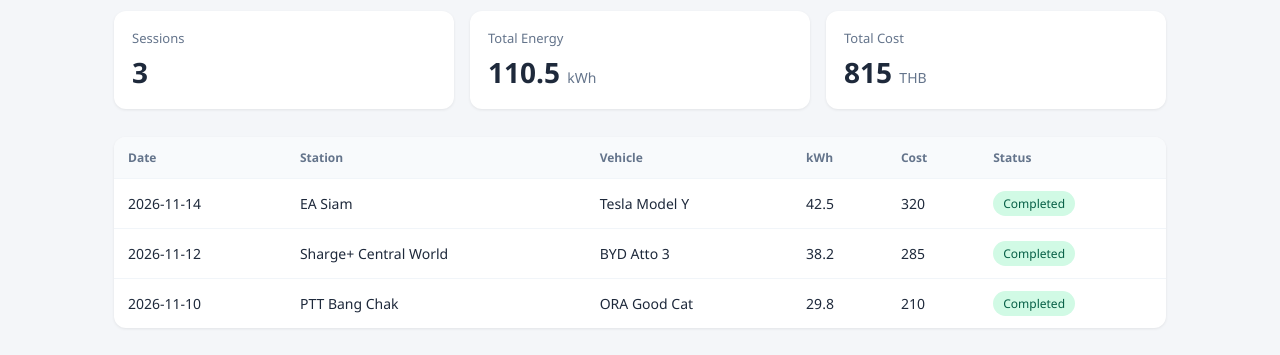
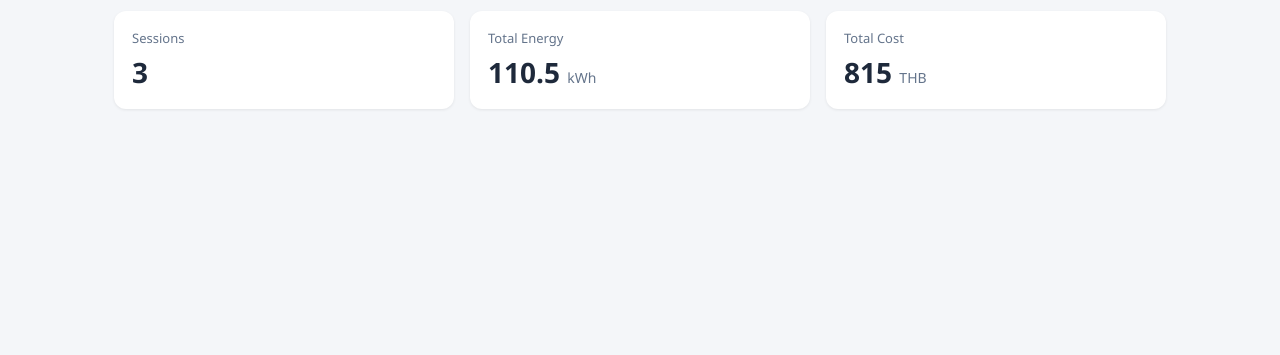
Before and after one commit to codercamera/evmeapp, a plain HTML site: page index.html in a window 1280 px wide. Shown: the part 83-438 px from the top of the page. Drawn offline with Linux system fonts and the light colour scheme.

Commit message:
Remove charge list table from Summary (home) page

```diff
--- a/index.html
+++ b/index.html
@@ -122,14 +122,6 @@
       <div class="stat-card"><div class="label">Sessions</div><div class="value" id="totalCount">0</div></div>
       <div class="stat-card"><div class="label">Total Energy</div><div class="value" id="totalKwh">0 <span>kWh</span></div></div>
       <div class="stat-card"><div class="label">Total Cost</div><div class="value" id="totalCost">0 <span>THB</span></div></div>
-    </div>
-
-    <div class="table-wrap">
-      <table>
-        <thead><tr><th>Date</th><th>Station</th><th>Vehicle</th><th>kWh</th><th>Cost</th><th>Status</th></tr></thead>
-        <tbody id="summaryChargeList"></tbody>
-      </table>
-      <div class="empty" id="summaryEmptyMsg" style="display:none;">No charge records yet</div>
     </div>
   </div>
 
@@ -415,7 +407,6 @@ function renderChargeTable(tbodyId, emptyId) {
 }
 
 function render() {
-  renderChargeTable('summaryChargeList', 'summaryEmptyMsg');
   renderChargeTable('chargeList', 'emptyMsg');
   updateStats();
 }
```
